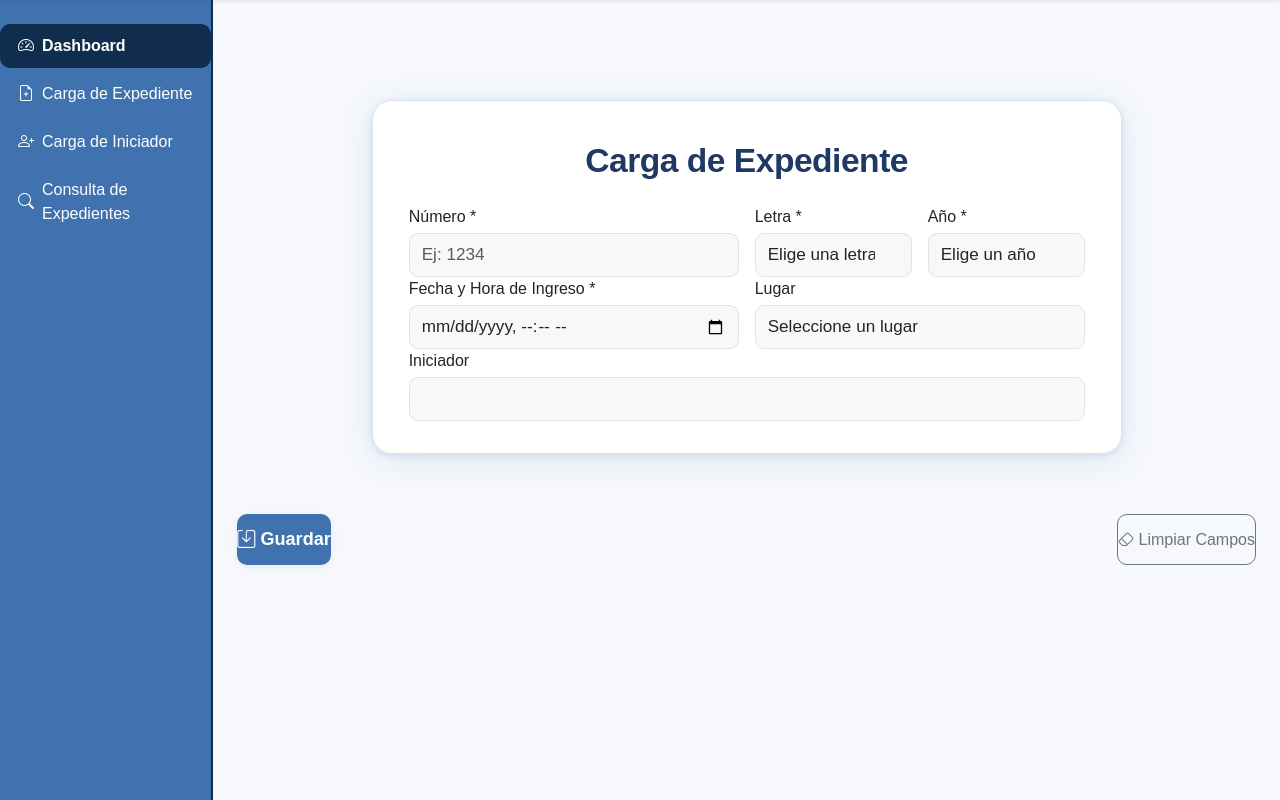
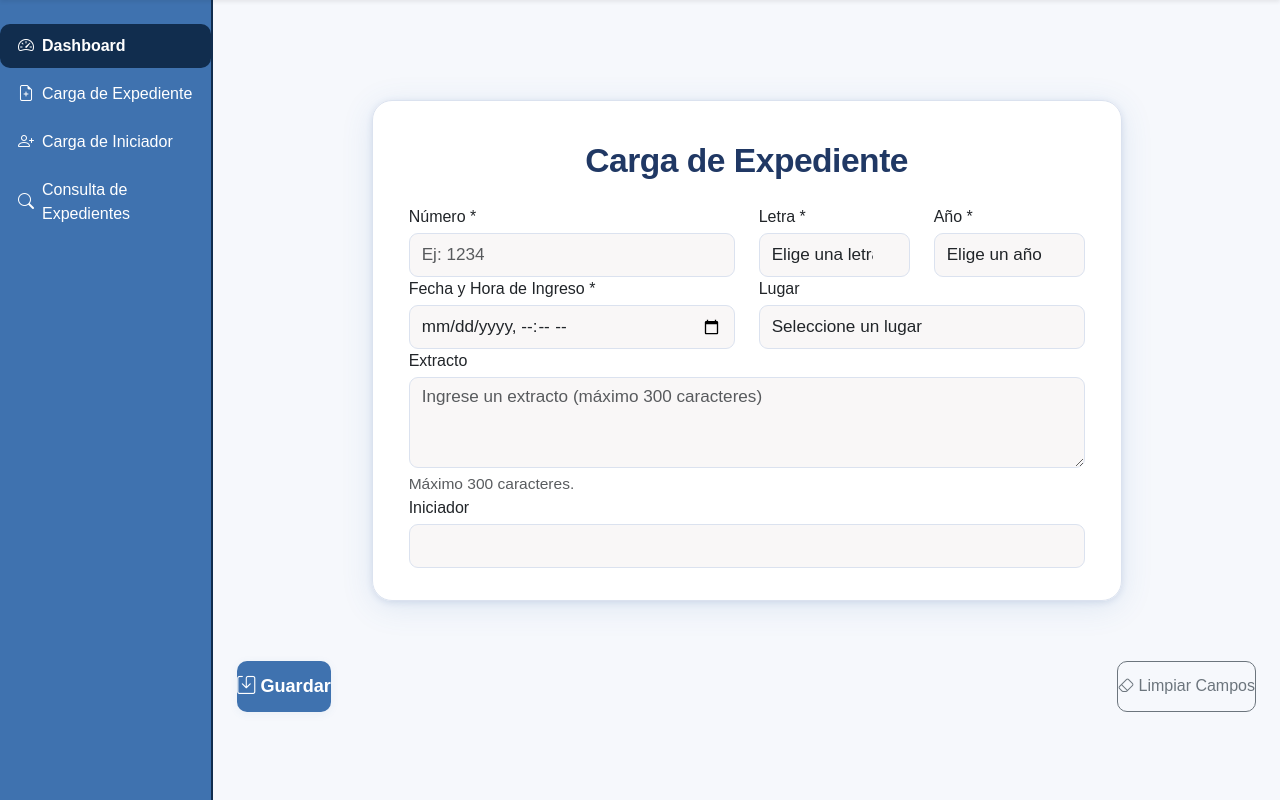
Before and after one commit to nicofranco73/sistema-de-expedientes, a PHP site: page /vistas/carga_expedientes.php in a window 1280 px wide. Shown: the part 104-904 px from the top of the page. Run offline with PHP 8.4, Linux system fonts and the light colour scheme.

Commit message:
Agregando mejoras

```diff
--- a/vistas/carga_expedientes.php
+++ b/vistas/carga_expedientes.php
@@ -39,7 +39,7 @@
                 <div class="main-box carga">
                     <h1 class="titulo-principal mb-4 text-center">Carga de Expediente</h1>
                     <form action="procesar_carga_expedientes.php" method="post" autocomplete="off">
-                        <div class="row g-3">
+                        <div class="row g-4">
                             <!--  Numero-->
                             <div class="col-md-6">
                                 <label for="numero" class="form-label">Número *</label>
@@ -78,8 +78,7 @@
                             </div>
                         </div>
 
-                        <div class="row g-3">
-
+                        <div class="row g-4">
                             <!--  Fecha y hora de ingreso -->
                             <div class="col-md-6">
                                 <label for="fecha_hora_ingreso" class="form-label">Fecha y Hora de Ingreso *</label>
@@ -92,23 +91,30 @@
                                     <option value="">Seleccione un lugar</option>
                                     <option value="Mesa de Entrada">Mesa de Entrada</option>
                                     <option value="Comision I">Comision I</option>
+                                    <option value="Comision I">Comision II</option>
+                                    <option value="Comision I">Comision III</option>
+                                    <option value="Comision I">Comision IV</option>
+                                    <option value="Comision I">Comision V</option>
+                                    <option value="Comision I">Comision VI</option>
+                                    <option value="Comision I">Comision VII</option>
+                                    <option value="Comision I">Archivo</option>
                                 </select>
                             </div>
-
-
-
-
-
                         </div>
-
-
-
-
-
-
-                        <div class="col-12">
-                            <label for="iniciador" class="form-label">Iniciador</label>
-                            <input type="text" id="iniciador" name="iniciador" class="form-control">
+                        <div class="row g-4">
+                            <!--  Extracto -->
+                            <div class="col-12">
+                                <label for="extracto" class="form-label">Extracto</label>
+                                <textarea id="extracto" name="extracto" class="form-control" maxlength="300" rows="3" placeholder="Ingrese un extracto (máximo 300 caracteres)"></textarea>
+                                <div class="form-text">Máximo 300 caracteres.</div>
+                            </div>
+                        </div>
+                        <div class="row g-4">
+                            <!--  Iniciador -->
+                            <div class="col-12">
+                                <label for="iniciador" class="form-label">Iniciador</label>
+                                <input type="text" id="iniciador" name="iniciador" class="form-control">
+                            </div>
                         </div>
                 </div>
                 <div class="d-flex justify-content-between mt-4">
```
